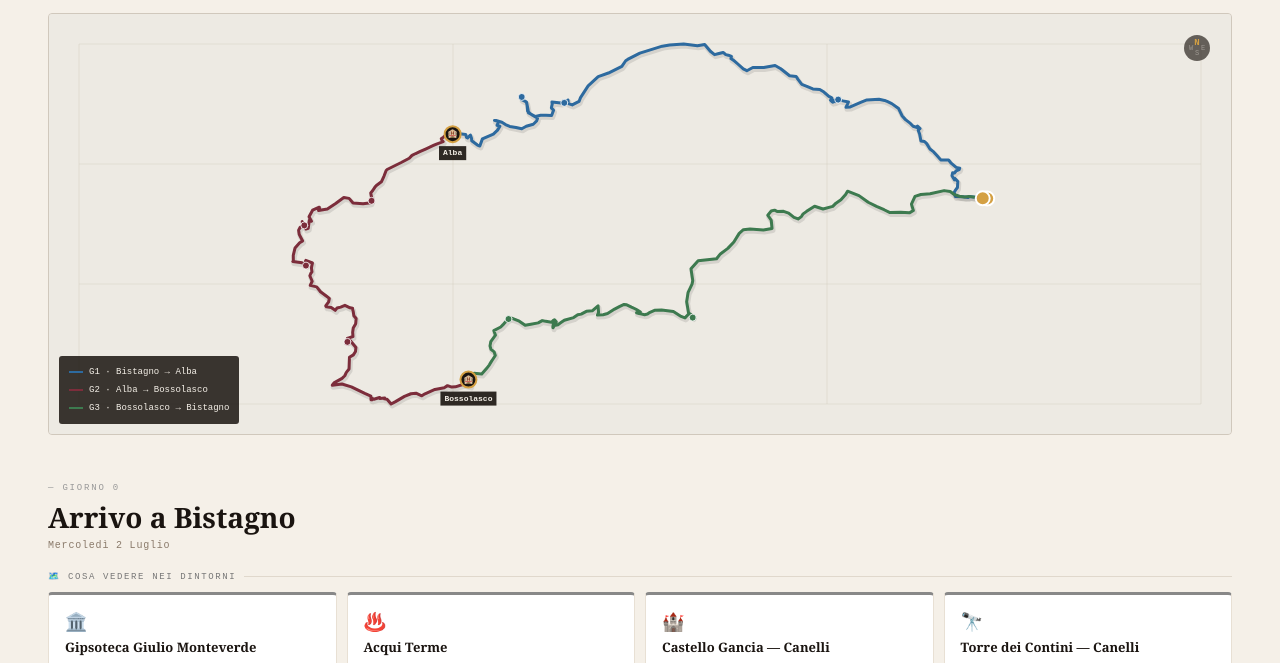
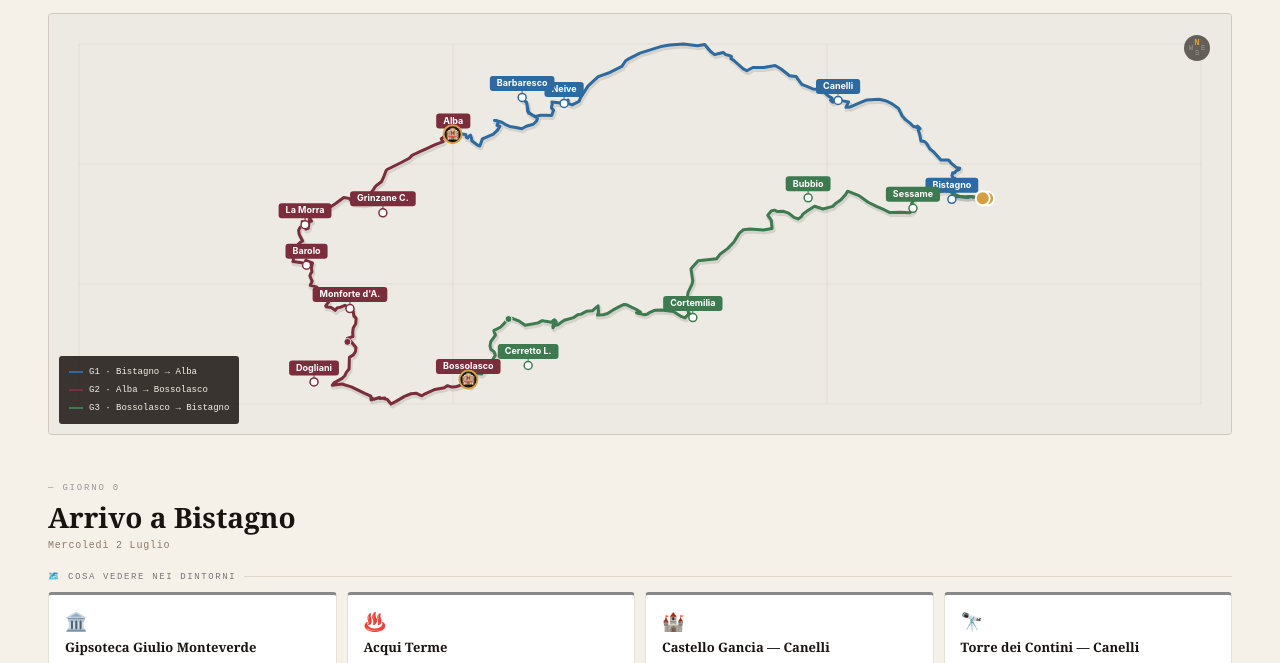
Before and after one commit to stefanomanili/highlangher, a plain HTML site: page index.html in a window 1280 px wide. Shown: the part 437-1100 px from the top of the page. Drawn offline with Linux system fonts and the light colour scheme.

Commit message:
Add files via upload

```diff
--- a/index.html
+++ b/index.html
@@ -804,15 +804,26 @@ function drawMap(id,dayIdx,showAll){
 
   // Overnight stops on overview
   if(showAll){
-    [[SPLIT1,'Alba',DAY_COLORS[0]],[SPLIT2,'Bossolasco',DAY_COLORS[1]]].forEach(([idx,name,col])=>{
+    // Draw all city labels on overview map, coloured by day segment
+    [0,1,2].forEach(di=>{
+      if(!CITIES[di]) return;
+      const cityCol = DAY_COLORS[di];
+      CITIES[di].forEach(([name,lat,lon,emoji])=>{
+        const[x,y]=xy(lat,lon);
+        ctx.beginPath();ctx.arc(x,y,4,0,Math.PI*2);
+        ctx.fillStyle='#fff';ctx.fill();
+        ctx.strokeStyle=cityCol;ctx.lineWidth=1.5;ctx.stroke();
+        drawCityLabel(ctx,x,y,name,emoji,cityCol,W,H);
+      });
+    });
+
+    // Overnight stop markers on top (drawn last so they're above city labels)
+    [[SPLIT1,'Alba','🏨'],[SPLIT2,'Bossolasco','🏨']].forEach(([idx,name,icon])=>{
       const[mx,my]=xy(COORDS[idx][0],COORDS[idx][1]);
-      ctx.beginPath();ctx.arc(mx,my,8,0,Math.PI*2);
+      ctx.beginPath();ctx.arc(mx,my,9,0,Math.PI*2);
       ctx.fillStyle='#1a1410';ctx.fill();ctx.strokeStyle='#d4a043';ctx.lineWidth=2;ctx.stroke();
-      ctx.font='bold 8px monospace';ctx.textAlign='center';ctx.textBaseline='middle';
-      ctx.fillStyle='#d4a043';ctx.fillText('🏨',mx,my);
-      const tw=ctx.measureText(name).width;
-      ctx.fillStyle='rgba(26,20,16,.9)';ctx.fillRect(mx-tw/2-4,my+12,tw+8,14);
-      ctx.fillStyle='#f5f0e8';ctx.fillText(name,mx,my+19);
+      ctx.font='11px monospace';ctx.textAlign='center';ctx.textBaseline='middle';
+      ctx.fillText(icon,mx,my);
     });
   }
 
@@ -929,8 +940,20 @@ function initAll(){
   drawMap('map0',0,false);drawMap('map1',1,false);drawMap('map2',2,false);
   drawEle('ele0',0);drawEle('ele1',1);drawEle('ele2',2);
 }
+
+// Draw once on load
 initAll();
-window.addEventListener('resize',initAll);
+
+// Resize: only redraw if WIDTH changes (ignores mobile scroll which only changes height)
+let _lastW = window.innerWidth;
+let _rTimer = null;
+window.addEventListener('resize', () => {
+  const w = window.innerWidth;
+  if(Math.abs(w - _lastW) < 10) return;
+  _lastW = w;
+  clearTimeout(_rTimer);
+  _rTimer = setTimeout(initAll, 250);
+});
 </script>
 </body>
 </html>
```
